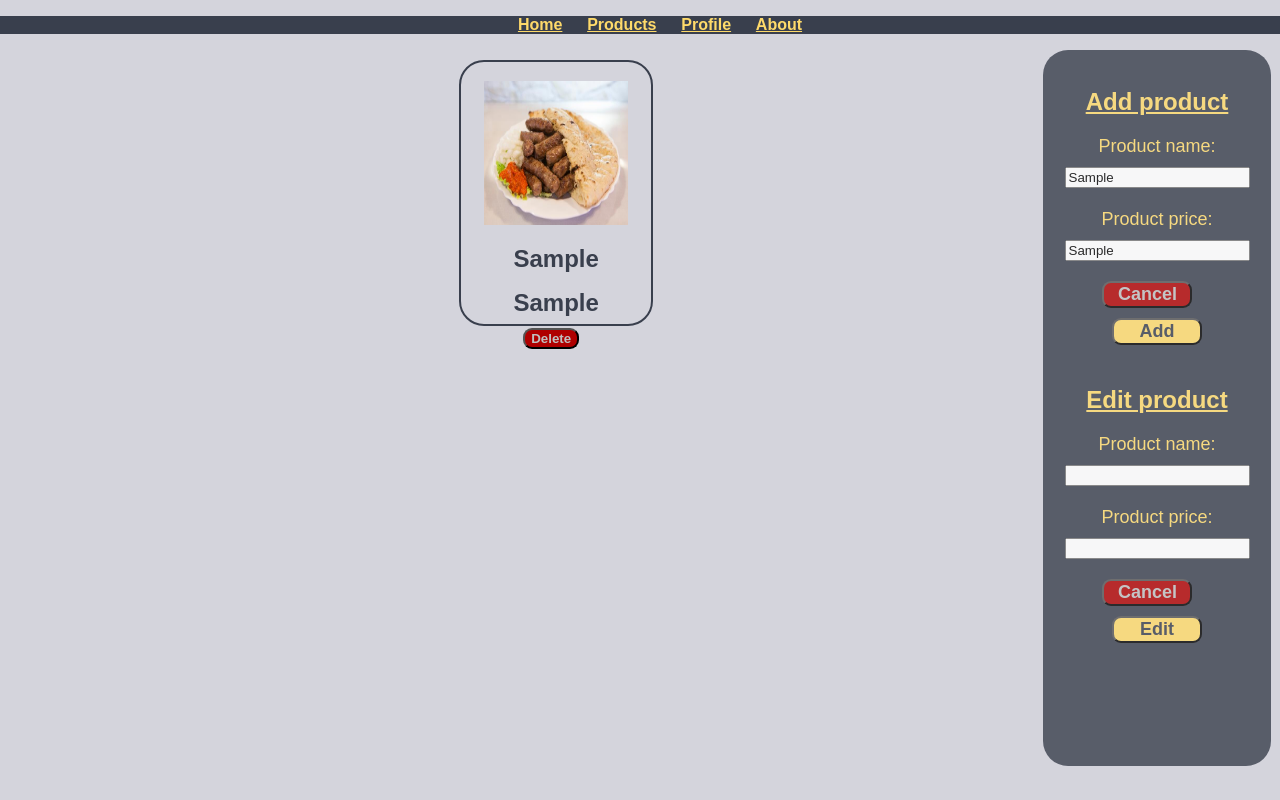
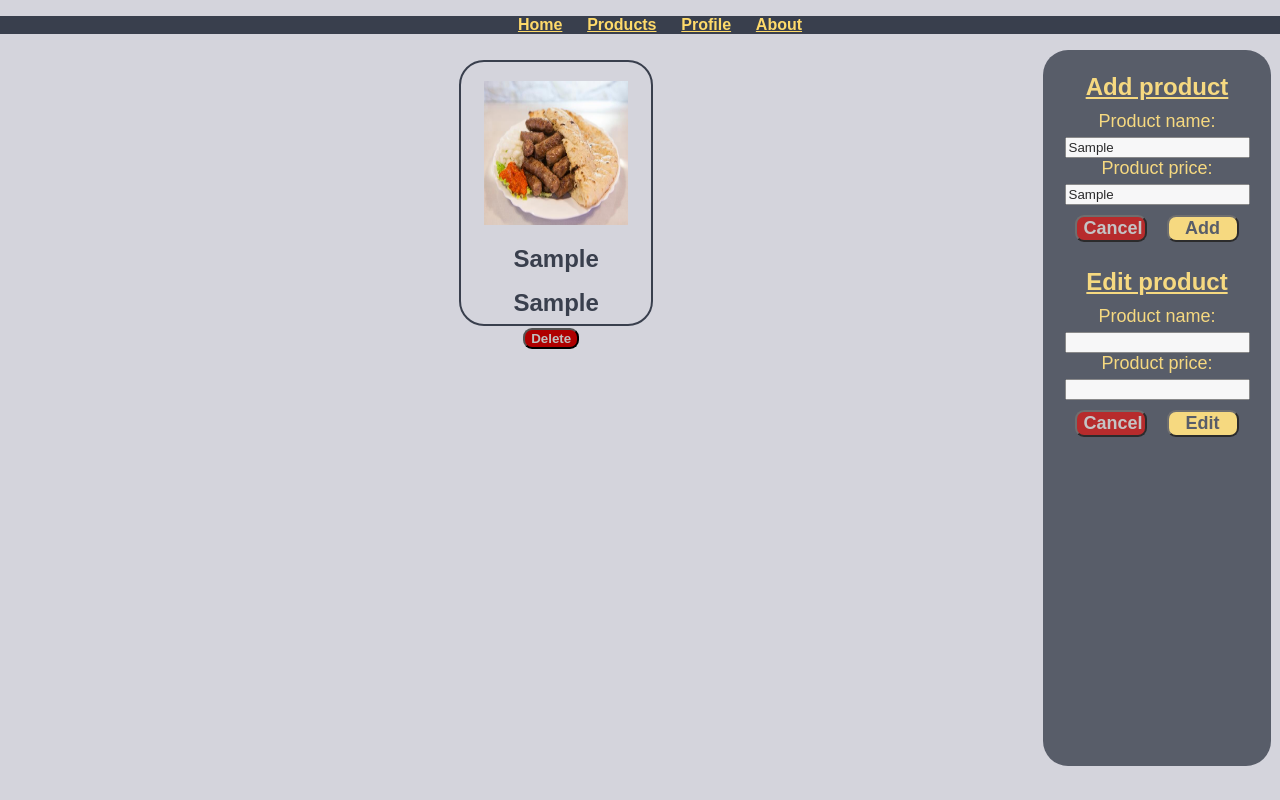
Before and after one commit to fcausevic1/RestaurantAppFrontend, a React (Create React App) app: page / in a window 1280 px wide. Both pictures are taken after typing "Sample", "Sample" into the empty fields and a click on the button "Add". Built offline with nearby package versions, Linux system fonts and the light colour scheme; no server answers.

Commit message:
Edit products SideBar fix

```diff
--- a/src/components/AdminProductList.jsx
+++ b/src/components/AdminProductList.jsx
@@ -9,13 +9,14 @@ const ProductList = (props) => {
     <div className="listContainer">
       <ul className="list">
         {products.map((product) => (
-          <li
-            key={product.id}
-            onClick={() => {
-              props.setSelectedProduct(product);
-            }}
-          >
-            <Product name={product.name} price={product.price} />
+          <li key={product.id}>
+            <div
+              onClick={() => {
+                props.setSelectedProduct(product);
+              }}
+            >
+              <Product name={product.name} price={product.price} />
+            </div>
             <button
               className="delBtn"
               type="button"
--- a/src/components/AdminSideBar.css
+++ b/src/components/AdminSideBar.css
@@ -18,12 +18,11 @@
 
 .addLabel {
   font-weight: bold;
-  margin-bottom: 20px;
+  margin-bottom: 10px;
   text-decoration: underline;
   color: #feda6a;
   text-align: center;
-
-  margin-top: 20px;
+  margin-top: 5px;
 }
 
 .addBtn:hover,
@@ -33,7 +32,7 @@
 }
 
 .margin {
-  margin-top: 10px;
+  margin-top: 5px;
 }
 
 .cancelBtn {
@@ -44,7 +43,7 @@
   border-radius: 9px;
   font-size: large;
   text-align: center;
-  width: 5em;
+  width: 4em;
 }
 
 .confirmBtn {
@@ -54,5 +53,5 @@
   border-radius: 9px;
   text-align: center;
   font-size: large;
-  width: 5em;
+  width: 4em;
 }
--- a/src/components/AdminSideBar.jsx
+++ b/src/components/AdminSideBar.jsx
@@ -4,8 +4,11 @@ import "./AdminSideBar.css";
 const SideBar = (props) => {
   const { orderedProducts } = props;
 
-  var name = "";
-  var price = "";
+  var name;
+  var price;
+
+  var editedName = "";
+  var editedPrice = "";
 
   return (
     <div className="sideBar">
@@ -18,7 +21,6 @@ const SideBar = (props) => {
         <br></br>
         <label htmlFor="pprice" className="margin">
           {" "}
-          <br></br>
           Product price:{" "}
         </label>
         <br></br>
@@ -32,7 +34,6 @@ const SideBar = (props) => {
               event.preventDefault();
               name = document.getElementById("pname").value;
               price = document.getElementById("pprice").value;
-              console.log(name, price);
               props.addProduct(name, price);
             }}
           >
@@ -53,13 +54,11 @@ const SideBar = (props) => {
           className="margin"
           defaultValue={props.selectedProduct.name}
           onChange={(event) => {
-            props.selectedProduct.name = event.target.value;
+            editedName = event.target.value;
           }}
         />
-        <br></br>
         <label htmlFor="pprice" className="margin">
           {" "}
-          <br></br>
           Product price:{" "}
         </label>
         <br></br>
@@ -70,7 +69,7 @@ const SideBar = (props) => {
           className="margin"
           defaultValue={props.selectedProduct.price}
           onChange={(event) => {
-            // refresh on edit
+            editedPrice = event.target.value;
           }}
         />
         <br></br>
@@ -85,6 +84,7 @@ const SideBar = (props) => {
             className="confirmBtn margin"
             onClick={(event) => {
               event.preventDefault();
+              props.selectedProduct({ editedName, editedPrice });
             }}
           >
             Edit
```
